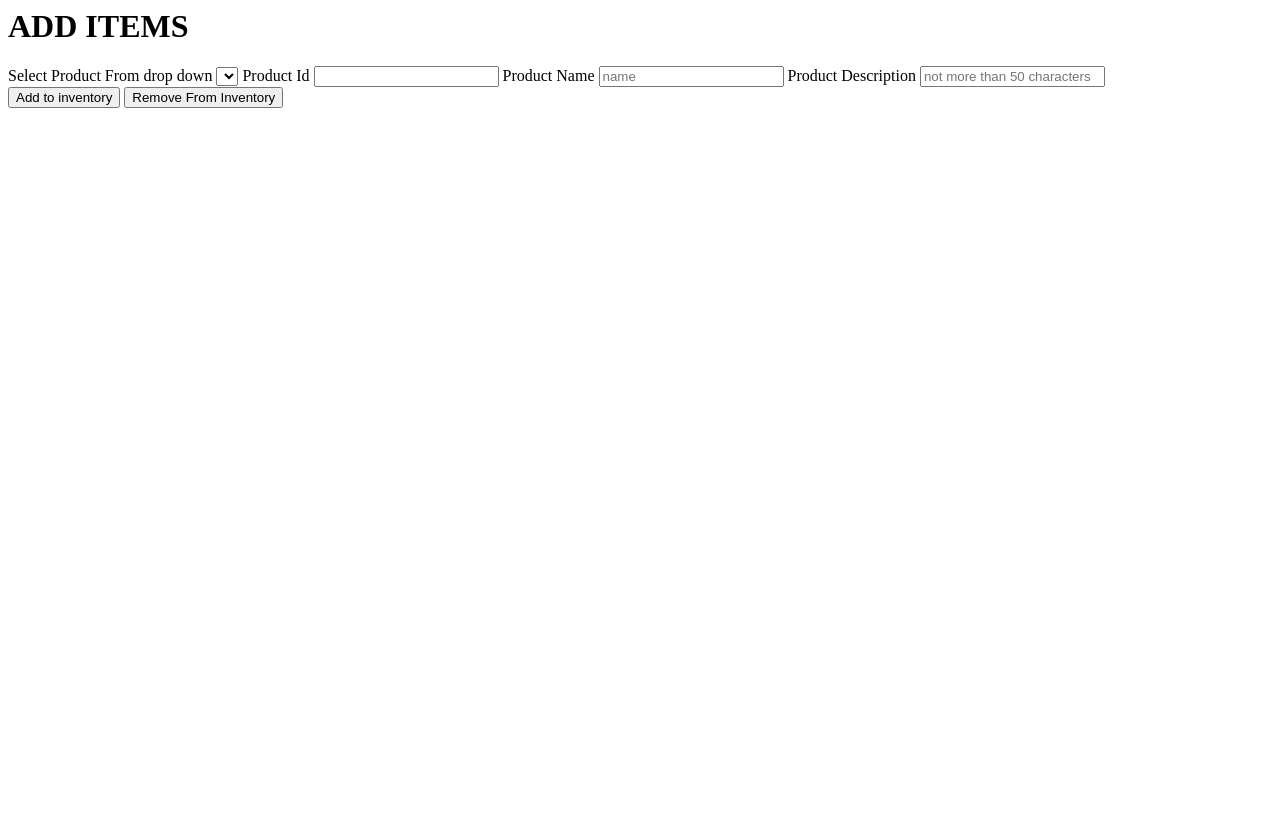
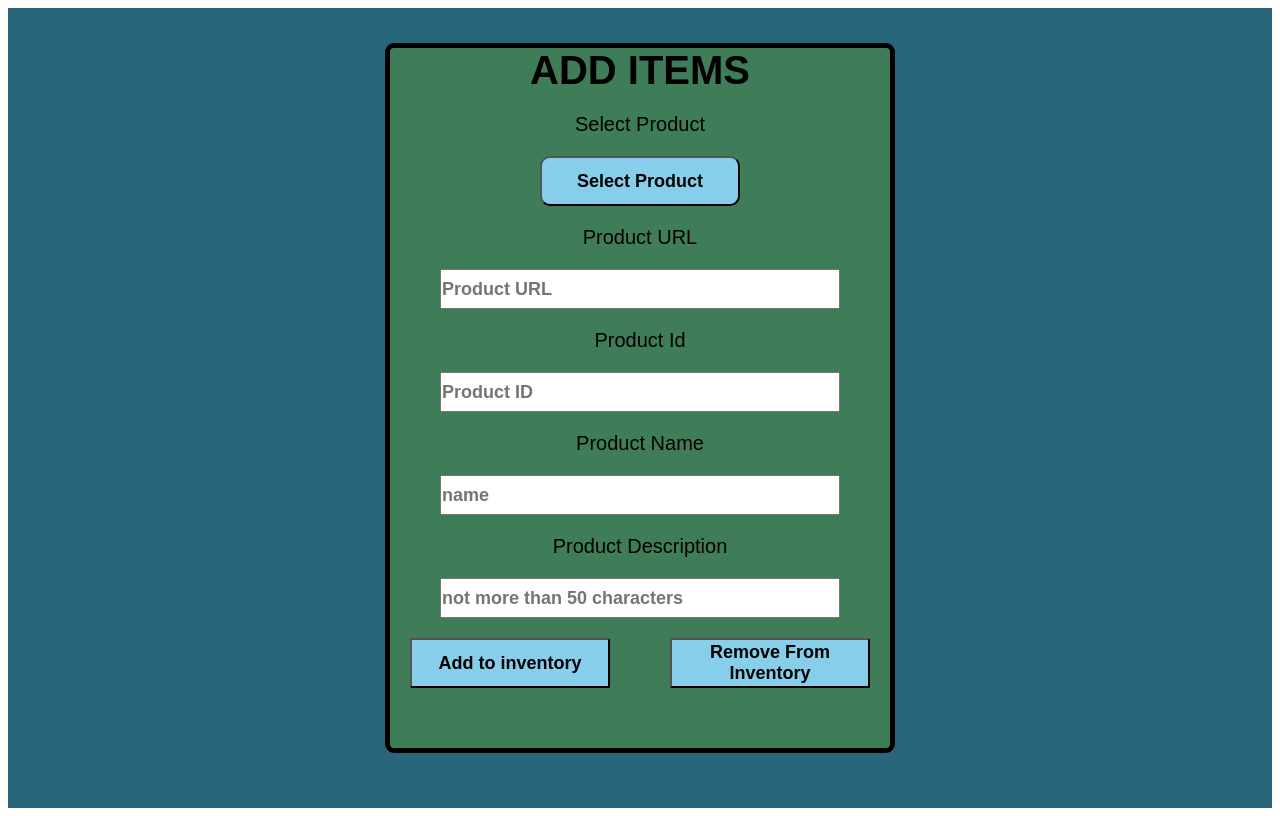
Before and after one commit to karanbhatt1/LeafNLoop, a Node server app: template inventoryleafandloop/views/index.ejs in a window 1280 px wide. Run offline with Node 20, Linux system fonts and the light colour scheme; the template is opened without the code that fills it: most values are stand-ins (such as "Sample title", 1, 10 or a date in 2020); lists and menus that the app fills with data are empty.

Commit message:
inventory for leafandloop

```diff
--- a/app.js
+++ b/app.js
@@ -7,6 +7,7 @@ import bcrypt from "bcrypt";
 import { type } from "os";
 import { registerCustomer, validateDetails, fetchData } from "./helper.js";
 import { hasshedPass } from "./helper.js";
+import {addtocart} from "./helper.js";
 //import {getElement} from "./public/javascripts/index.js"
 
 const port = process.env.PORT || 4000;
--- a/helper.js
+++ b/helper.js
@@ -25,7 +25,9 @@ export async function registerCustomer(cust_name,cust_email,cust_password){
 }
 
 // NOTE adding to cart;
-async function addtocart(user_id,product_id,quantity){
+//REVIEW - THIS LINE NEEDS TO BE CHECKED AFTER ADDING JWT TOKENS;
+
+export async function addtocart(user_id,product_id,quantity){
   const connection = await establishconnection();
   const cartquery =
     `INSERT INTO cart
@@ -35,7 +37,7 @@ async function addtocart(user_id,product_id,quantity){
     let[res] = await connection.execute(cartquery,[user_id,product_id,quantity]);
     return res.insertId;
 }
-async function fetchFromCart(user_id){
+export async function fetchFromCart(user_id){
   const connection = await establishconnection();
   let query = `SELECT
   product_name,product_url,description,quantity,price
--- a/inventoryleafandloop/app.js
+++ b/inventoryleafandloop/app.js
@@ -4,31 +4,42 @@ import path from "path"
 import  {dirname} from "path";
 import {fileURLToPath} from "url"
 import { type } from "os";
-//import {imagesFromCloud as ifc} from '../cloudinary.js';
+import {imagesFromCloud} from '../Cloudinary/cloudinary.js';
+
+
+
 
 const app = express();
+const __filename = fileURLToPath(import.meta.url);
+const __dirname = dirname(__filename);
+const publicPath = path.join(__dirname,"public");
+app.use(express.static(publicPath));
 const port = process.env.PORT || 3000
- const __dirname = dirname(fileURLToPath((import.meta.url)));
+
 //app.use(express.static())
 
 app.use(bodyparser.urlencoded({extended:true}))
 app.use(bodyparser.json())
-app.use(express.static(path.join(__dirname,"\\public\\css")))
-app.use(express.static(path.join(__dirname,"\\public\\index.js")))
-app.set("views engine","ejs")
 
-app.get("/",(req,res)=>{
+app.set("view engine","ejs");
+
+app.get("/",async (req,res)=>{
    //const r = ifc(1,"productAdded")
    //console.log(r)
-   res.render("index.ejs")
+   const images = await imagesFromCloud(10);
+   res.render("index",{images:images});
 })
 
 app.post("/added", (req, res) => {
        console.log(req.body);
+       res.sendStatus(200);
+       // Here you would typically handle the addition logic, e.g., saving the item to a database or inventory
        res.redirect("/")
 
   });
 app.post("/removed",(req,res)=>{
+  console.log(req.body);
+// Here you would typically handle the removal logic, e.g., removing an item from a database or inventory
     res.send("removed button working")
 })
 
--- a/inventoryleafandloop/package.json
+++ b/inventoryleafandloop/package.json
@@ -4,7 +4,8 @@
   "main": "app.js",
   "type": "module",
   "scripts": {
-    "test": "echo \"Error: no test specified\" && exit 1"
+    "test": "echo \"Error: no test specified\" && exit 1",
+    "start": "node --watch app.js"
   },
   "keywords": [],
   "author": "",
@@ -13,6 +14,6 @@
   "dependencies": {
     "ejs": "^3.1.10",
     "express": "^5.1.0",
-    "node": "^23.11.0",
+    "node": "^23.11.0"
   }
 }
--- a/inventoryleafandloop/public/css/style.css
+++ b/inventoryleafandloop/public/css/style.css
@@ -48,6 +48,14 @@ input{
     font-weight: bolder;
     font-size: large;
 }
+input[type='button']{
+    width: 200px;
+    height: 50px;
+    align-self: center;
+    border-radius: 10px;
+    background-color: skyblue;
+    font-weight: bolder;
+}
 #desc{
 
 }
@@ -71,7 +79,38 @@ button{
     font-weight: bolder;
     font-size:large;
 }
-#prd_id{
-
+#popup{
+    display: none;
+    justify-content: center;
+    position: fixed;
+    top:0;
+    left:0;
+    width: 100vw;
+    height: 100vh;
 
 }
+
+.popup-content{
+    display:none;
+    display: flex;
+    flex-direction: column;
+    justify-content: center;
+    align-self: flex-end;
+    background-color: #141414;
+    border-radius: 8em;
+    width: auto;
+    height: auto;
+    padding: 0 1em 0 1em;
+    margin-bottom: 2em;
+}
+h2{
+    color: white;
+    text-align: center;
+    font-family: sans-serif;
+    font-weight: bolder;
+    font-size:x-small;
+}
+
+.hidden{
+    display:none;
+}
--- a/inventoryleafandloop/public/js/index.js
+++ b/inventoryleafandloop/public/js/index.js
@@ -1,20 +1,102 @@
 const btn = document.querySelector("#add")
+const selectimagesbtn = document.querySelector("#select");
+const dropdown = document.querySelector("#dropdown");
+const input = document.querySelectorAll(".dat");
+const list_items = document.querySelectorAll(".list_items");
+const pop = document.querySelector("#pop");
+// Function to select images from the dropdown
+function selectimage() {
+    selectimagesbtn.addEventListener("click", () => {
+        console.log("selecting images");
+        if (dropdown.style.display == "none" || dropdown.style.display == "") {
+            dropdown.style.display = "flex";
+            dropdown.style.flexDirection = "column";
+            dropdown.style.gap = "2em";
+            dropdown.style.position = "absolute";
+            dropdown.style.top = "50px";
+            dropdown.style.left = "10em";
+            dropdown.style.zIndex = "1000";
+            dropdown.style.backgroundColor = "#212121";
+            dropdown.style.border = "1px solid #ccc";
+            dropdown.style.padding = "10px";
+            dropdown.style.borderRadius = "5px";
+            dropdown.style.overflowY = "auto";
+            dropdown.style.maxHeight = "300px";
+            list_items.forEach((el) => {
+                el.style.display = "flex";
+                el.style.flexDirection = "column";
+                el.style.gap = "0.5em";
+                el.style.justifyContent = "center";
+                el.style.alignItems = "center";
+                el.style.width = "100%";
+                el.style.height = "100%";
+                el.style.cursor = "pointer";
+            });
 
-btn.addEventListener("click",(err)=>{
-    if(err){
-        fetch("/err")
+
+        } else {
+            dropdown.style.display = "none";
+        }
+
+    });
+}
+// Function to hide the dropdown when the input field is focused
+function hideonfocus(input,dropdown) {
+    input.forEach((el) => {
+        el.addEventListener("focus", () => {
+            if (dropdown.style.display == "flex") {
+                dropdown.style.display = "none";
+            }
+        })
+    })
+}
+// Function to set the public ID and URL when an image is clicked
+function setPUandPI(){
+    list_items.forEach((el) => {
+        el.addEventListener("click", (e) => {
+            console.log("clicked on list item");
+            const public_id = e.target.getAttribute("alt");
+            const url = e.target.getAttribute("src");
+            input[0].value= public_id;
+            input[1].value = url;
+            dropdown.style.display = "none";
+        });
+    });
+}
+selectimage();
+hideonfocus(input, dropdown);
+setPUandPI();
+
+btn.addEventListener("click", (err) => {
+    if (err) {
+        fetch("/err").then(response => response.text())
+            .then(data => console.log(data));
     }
-    if(btn.textContent=="Add to inventory"){
+    if (btn.textContent == "Add to inventory") {
         fetch("/added")
-        .then(response=>response.text())
-        .then(data=>console.log(data))
+            .then(response => json.stringfy(response))
+            .then(data => console.log(data))
     }
 })
 const btn2 = document.querySelector("#rmv")
 
-btn2.addEventListener("click",()=>{
-    if(btn2.textContent=="Remove From Inventory"){
+btn2.addEventListener("click", () => {
+    if (btn2.textContent == "Remove From Inventory") {
         fetch("/removed")
-        .then(response=>response.text("removed"))
+            .then(response => response.text("removed"))
     }
 })
+
+// function showPopup() {
+
+//   pop.classList.remove("hidden");
+//   pop.classList.add("show");
+
+//   setTimeout(() => {
+//     pop.classList.remove("show");
+//     pop.classList.add("hidden");
+//   }, 2000); // hide after 3s
+// }
+
+//showPopup();
+// Show the popup when the page loads
--- a/inventoryleafandloop/views/index.ejs
+++ b/inventoryleafandloop/views/index.ejs
@@ -1,40 +1,70 @@
-<html lang="en">
+<html>
+
 <head>
     <meta charset="UTF-8">
     <meta name="viewport" content="width=device-width, initial-scale=1.0">
     <title>Document</title>
-    <link rel="stylesheet" href="style.css">
+    <link rel="stylesheet" href="css/style.css">
     <link rel="st" href="">
 </head>
+
 <body>
+    <div id="popup" class="popup">
+        <div id="pop" class="popup-content hidden">
+            <h2>Product Added Successfully</h2>
+        </div>
+    </div>
     <div class="datacoll">
         <form action="/added" method="post">
             <h1>ADD ITEMS</h1>
             <label for="image">
-                    Select Product From drop down
+                Select Product
             </label>
-                <select  id="img" name="product" id="prd">
-                    <option value="mug"> <img src="LearNLoopUsingBootstrap\public\images" alt="mug" height="150px" width="150px"></option>
-                </select>
+            <div class="pots">
+
+                <input type="button" id="select" value="Select Product">
+                <div class="pots_images" id="dropdown" style="display:none;">
+                    <% images.forEach(image=>{%>
+                        <div style="width: 300px; height: 2em; border: 2px solid wheat;"></div>
+                        <li class="list_items" style="list-style:none; align-self:center;" data-url="<%= image.url %>"
+                            data-id="<%= image.public_id %>">
+                            <img src="<%= image.url %>" alt="<%= image.public_id %>"
+                                style="width:100px; height:100px; border-radius:10px; object-fit: cover;">
+                            <span style="color: beige;">
+                                <%= image.public_id %>
+                            </span>
+                        </li>
+                        <% }); %>
+                            <div style="width: 300px;  height: 2em; border: 2px solid wheat;"></div>
+                </div>
+            </div>
+            <label for="product_url">
+                Product URL
+            </label>
+            <input class="dat" type="text" id="product_url" name="product_url" placeholder="Product URL" required
+                readonly>
+
             <label for="Product_id">
                 Product Id
             </label>
-                <input type="text" name="ID" id="prd_id">
+            <input class="dat" type="text" name="ID" id="prd_id" readonly placeholder="Product ID">
             <label for="Product_name">
                 Product Name
             </label>
-                <input type="text" id="prd_name" name="name" placeholder="name">
+            <input class="dat" type="text" id="prd_name" name="name" placeholder="name">
             <label for="Product_desc">
                 Product Description
             </label>
-                <input type="text" id="desc" name="Description" placeholder="not more than 50 characters">
+            <input class="dat" type="text" id="desc" name="Description" placeholder="not more than 50 characters">
             <div class="btns">
                 <button type="submit" id="add">Add to inventory</button>
-                    <button type="action"  id="rmv">Remove From Inventory</button>
+                <button type="action" id="rmv">Remove From Inventory</button>
             </div>
             <p class="ack"></p>
         </form>
     </div>
-        <script src="app.js"></script>
+
+    <script src="JS/index.js"></script>
 </body>
+
 </html>
--- a/package.json
+++ b/package.json
@@ -36,6 +36,7 @@
     "dotenv": "^16.4.7",
     "ejs": "^3.1.10",
     "express": "^4.21.2",
+    "jsonwebtoken": "^9.0.2",
     "morgan": "^1.10.0",
     "mysql": "^2.18.1",
     "mysql2": "^3.14.0",
--- a/views/header.ejs
+++ b/views/header.ejs
@@ -239,8 +239,8 @@
         </div>
 
         <div class="userandcart">
-          <a href=""><i class="material-icons" style="font-size: 40px; color: black;">shopping_cart</i></a>
-          <a href=""><i class="material-icons" style="font-size:40px; color: black;">account_circle</i></a>
+          <a href="/cart"><i class="material-icons" style="font-size: 40px; color: black;">shopping_cart</i></a>
+          <a href="/user"><i class="material-icons" style="font-size:40px; color: black;">account_circle</i></a>
         </div>
 
 
```
Also changed, not shown: cloudinary.js (deleted, +0 -56 lines), 4 other files. Lines whose indentation alone changed are shown as unchanged.
